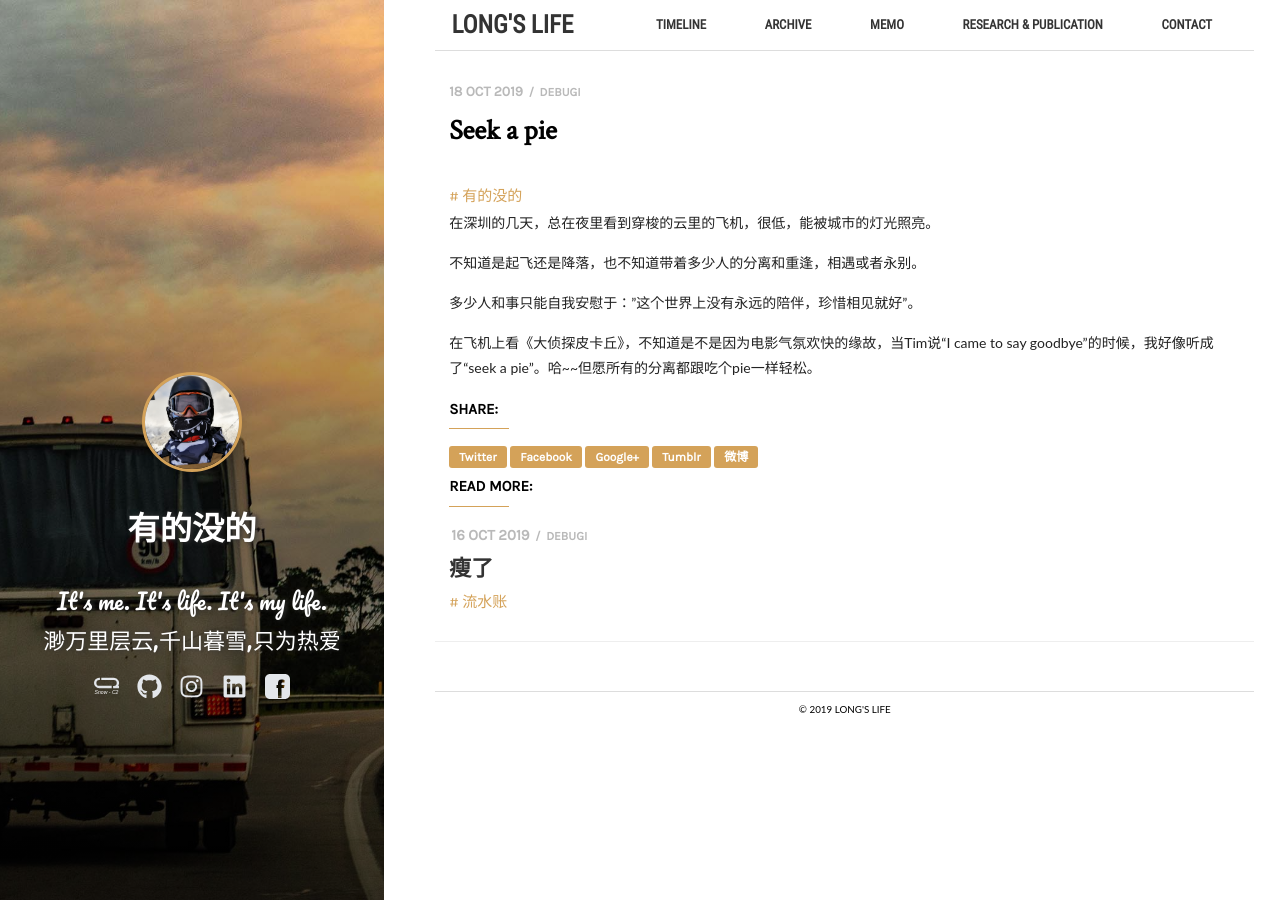
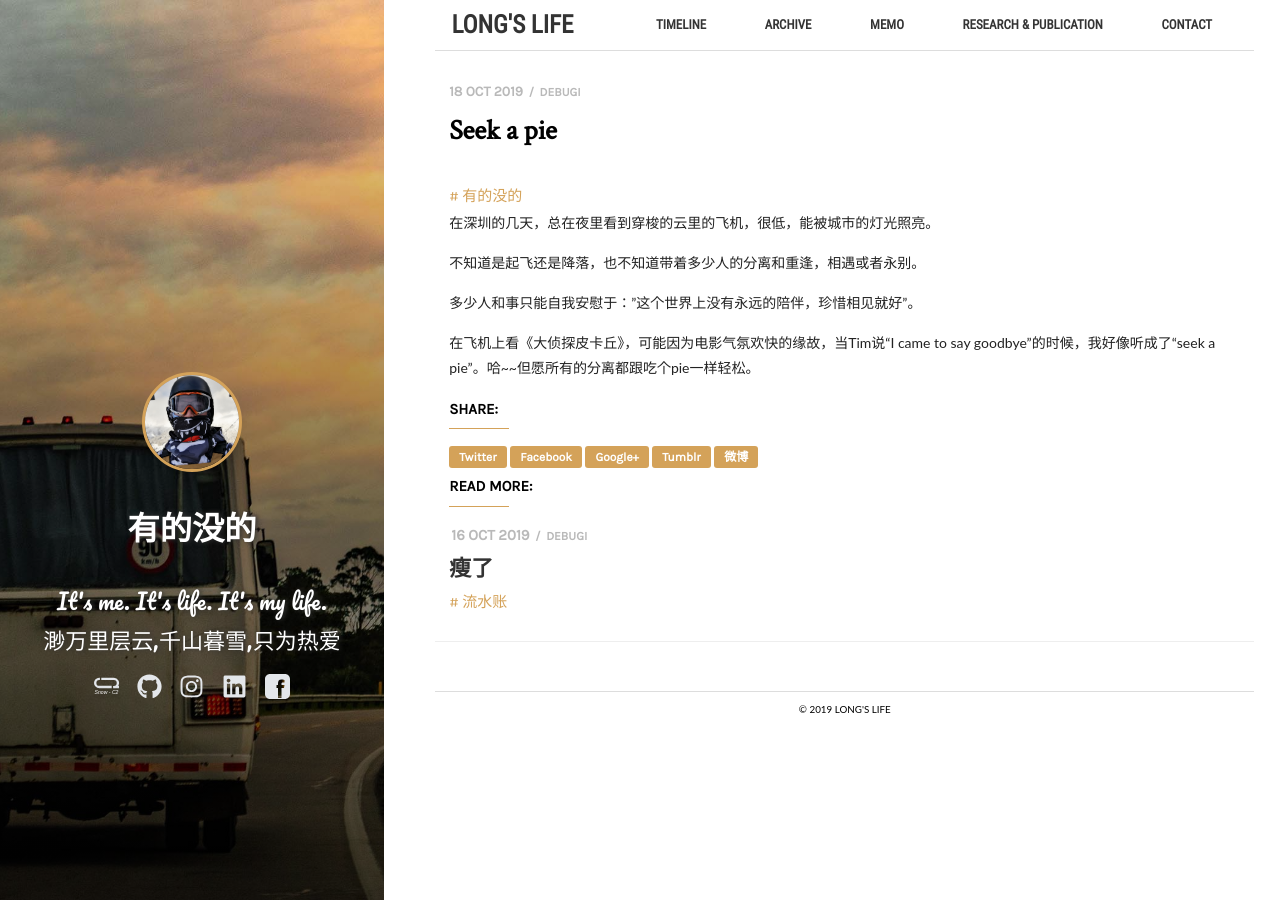
Before and after one commit to runningUnicorn/runningUnicorn.github.io, a Jekyll site: the page built from _posts/2019-10-18-Seek a pie.md, in a window 1280 px wide. Built offline with Jekyll 4.4.1, drawn with Linux system fonts in a browser that asks for light colours; some web fonts are replaced.

Commit message:
Update 2019-10-18-Seek a pie.md

```diff
--- a/_posts/2019-10-18-Seek a pie.md
+++ b/_posts/2019-10-18-Seek a pie.md
@@ -15,4 +15,4 @@ author: debugi
 
 多少人和事只能自我安慰于："这个世界上没有永远的陪伴，珍惜相见就好"。
 
-在飞机上看《大侦探皮卡丘》，不知道是不是因为电影气氛欢快的缘故，当Tim说“I came to say goodbye”的时候，我好像听成了“seek a pie”。哈~~但愿所有的分离都跟吃个pie一样轻松。
+在飞机上看《大侦探皮卡丘》，可能因为电影气氛欢快的缘故，当Tim说“I came to say goodbye”的时候，我好像听成了“seek a pie”。哈~~但愿所有的分离都跟吃个pie一样轻松。
```
